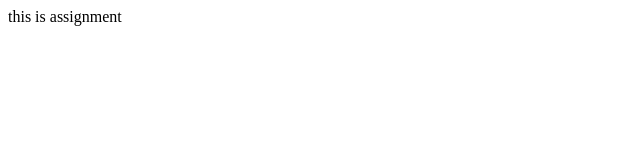
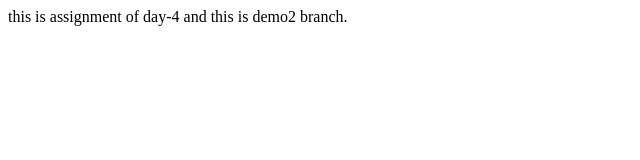
Before and after one commit to Sandhya312/Fynd-Academy, a plain HTML site: page Assignment/Day-3-assignment/index.html in a window 1280 px wide. Shown: the whole page, without its empty margins (0-640 px from the left). Drawn offline with Linux system fonts and the light colour scheme.

Commit message:
demo2 msg

```diff
--- a/Assignment/Day-3-assignment/index.html
+++ b/Assignment/Day-3-assignment/index.html
@@ -7,7 +7,9 @@
     <title>Document</title>
 </head>
 <body>
-this is assignment
+this is assignment of day-4 and
+this is demo2 branch.
+
 
 </body>
 </html>
```
